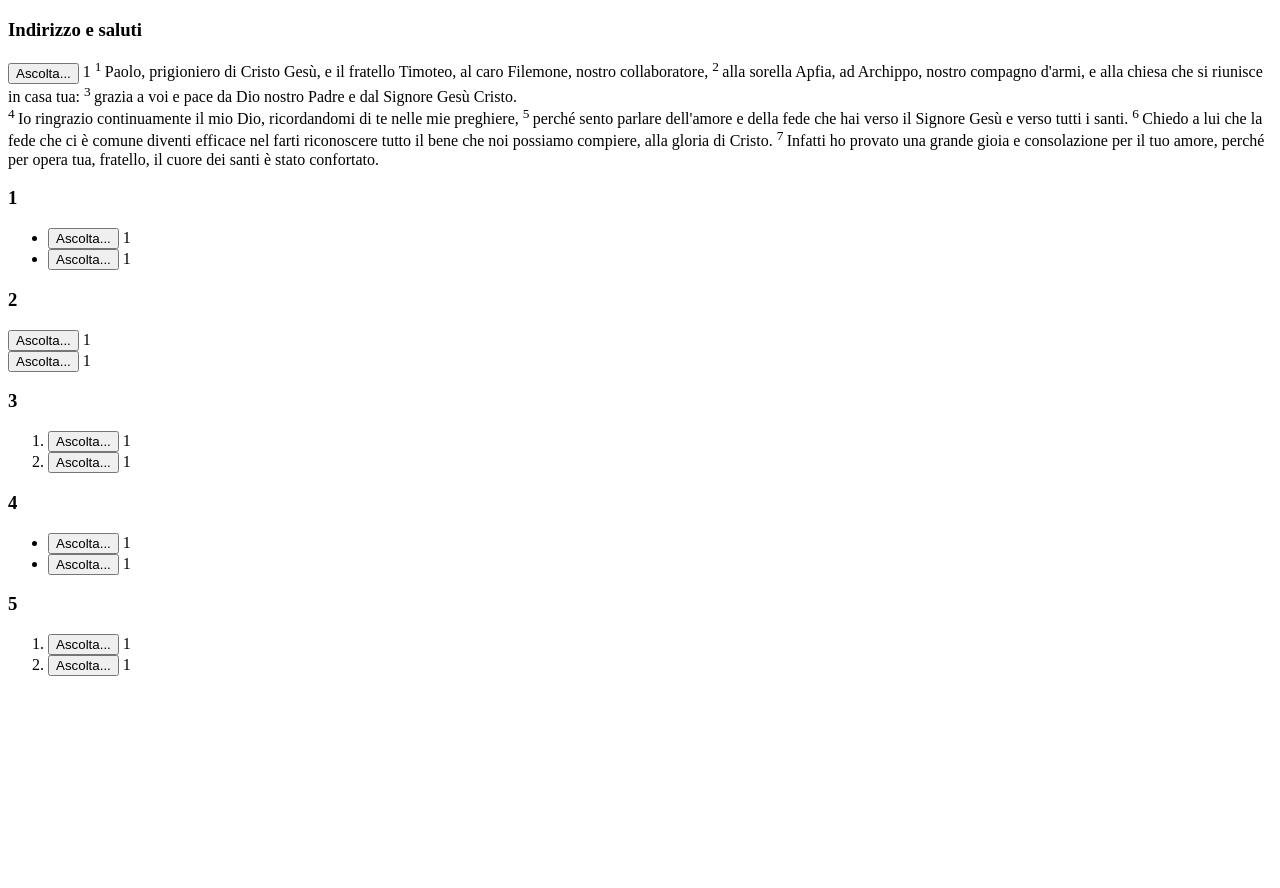
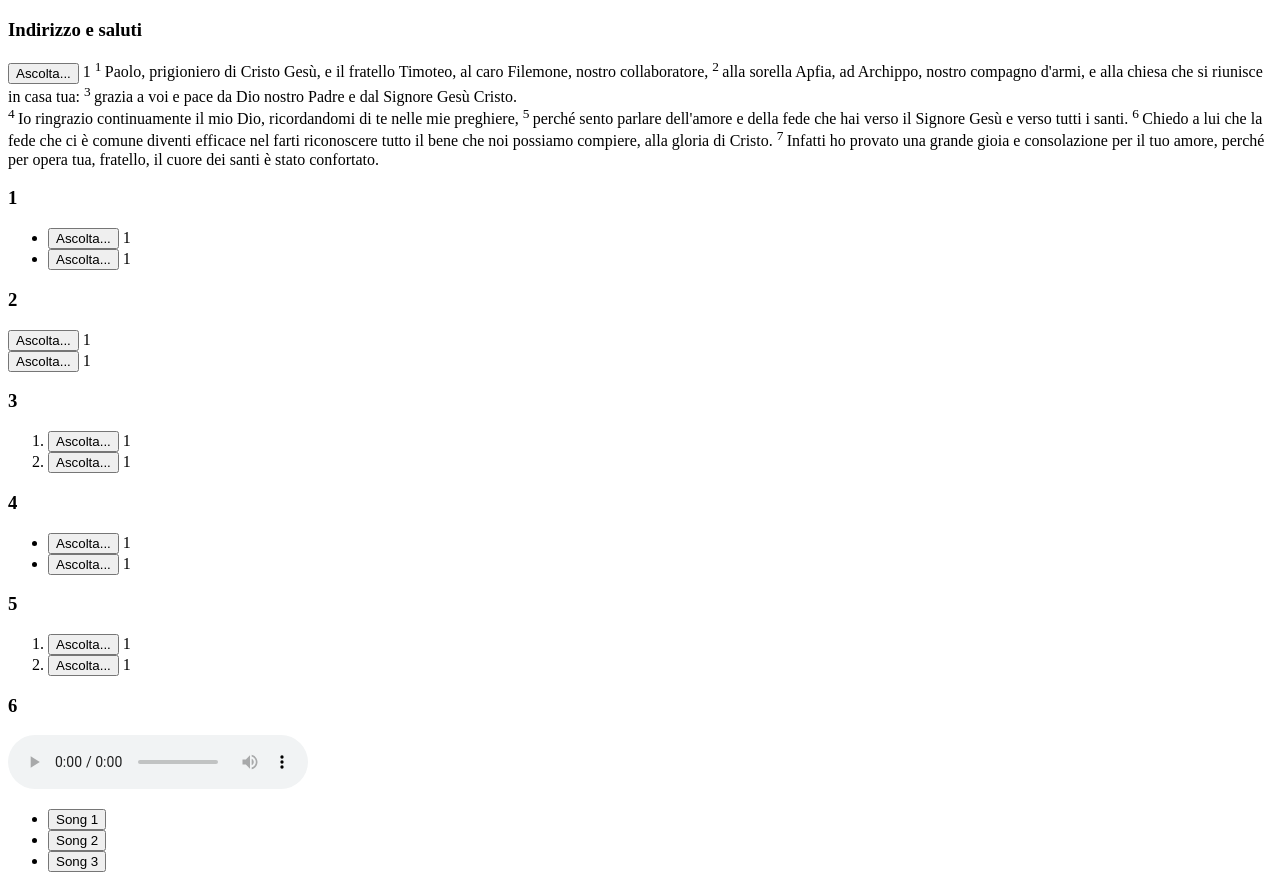
Before and after one commit to Fabio-byte/Repository01, a website: page Mp3.html in a window 1280 px wide. Before the commit the page ends 800 px from the top, so only its background shows below. Drawn offline with Linux system fonts and the light colour scheme.

Commit message:
Mp3.html 6* punto

```diff
--- a/Mp3.html
+++ b/Mp3.html
@@ -96,6 +96,26 @@
             </ol>
           </div></p>
 
+          <h3>6</h3>
+          <p class="p">
+
+          <audio id="myAudio" controls>
+            <ul id="playlist">
+              <li><button class="color_of_chapter" onclick="playAudio('https://drive.google.com/file/d/14wR_SJ0aGL_jWQBeEwigJti6OsViI1A3/view?usp=drive_link')">Song 1</button></li>
+              <li><button class="color_of_chapter" onclick="playAudio('https://drive.google.com/file/d/14wR_SJ0aGL_jWQBeEwigJti6OsViI1A3/view?usp=drive_link')">Song 2</button></li>
+              <li><button class="color_of_chapter" onclick="playAudio('https://drive.google.com/file/d/14wR_SJ0aGL_jWQBeEwigJti6OsViI1A3/view?usp=drive_link')">Song 3</button></li>
+            </ul>
+          </audio>
+
+          <script>
+          function playAudio(song) {
+            var audio = document.getElementById("myAudio");
+            audio.src = song;
+            audio.play();
+          }
+          </script>
+
+
 
 
 
```
